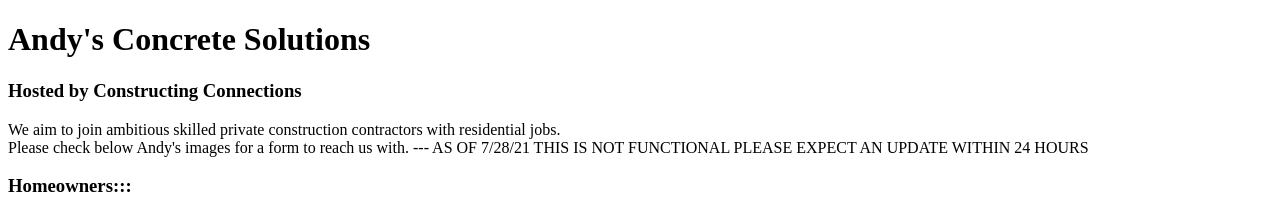
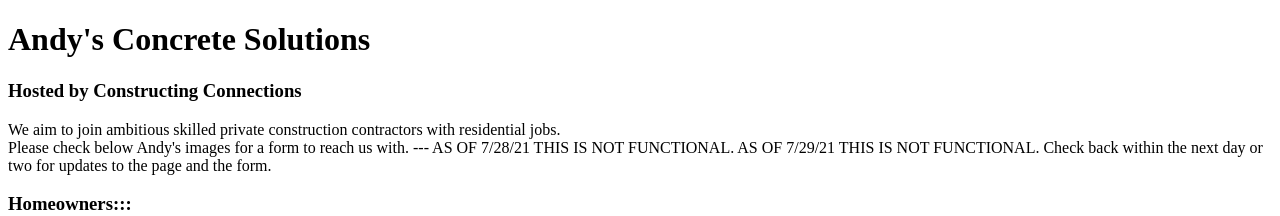
Before and after one commit to dbooyah93/flat-top-concrete-connections, a React (Create React App) app in the folder client/: page / in a window 1280 px wide. Shown: the top 216 px of the page. Built offline with nearby package versions, Linux system fonts and the light colour scheme; the HTML template or start-up script is replaced by a standard one.

Commit message:
Message to users about form update

```diff
--- a/client/src/App.jsx
+++ b/client/src/App.jsx
@@ -49,7 +49,7 @@ class App extends React.Component {
                             We aim to join ambitious skilled private construction contractors with residential jobs.
                         </Row>
                         <Row>
-                            Please check below Andy's images for a form to reach us with. --- AS OF 7/28/21 THIS IS NOT FUNCTIONAL PLEASE EXPECT AN UPDATE WITHIN 24 HOURS
+                            Please check below Andy's images for a form to reach us with. --- AS OF 7/28/21 THIS IS NOT FUNCTIONAL. AS OF 7/29/21 THIS IS NOT FUNCTIONAL. Check back within the next day or two for updates to the page and the form.
                         </Row>
                         <Row>
                             <Col>
```
